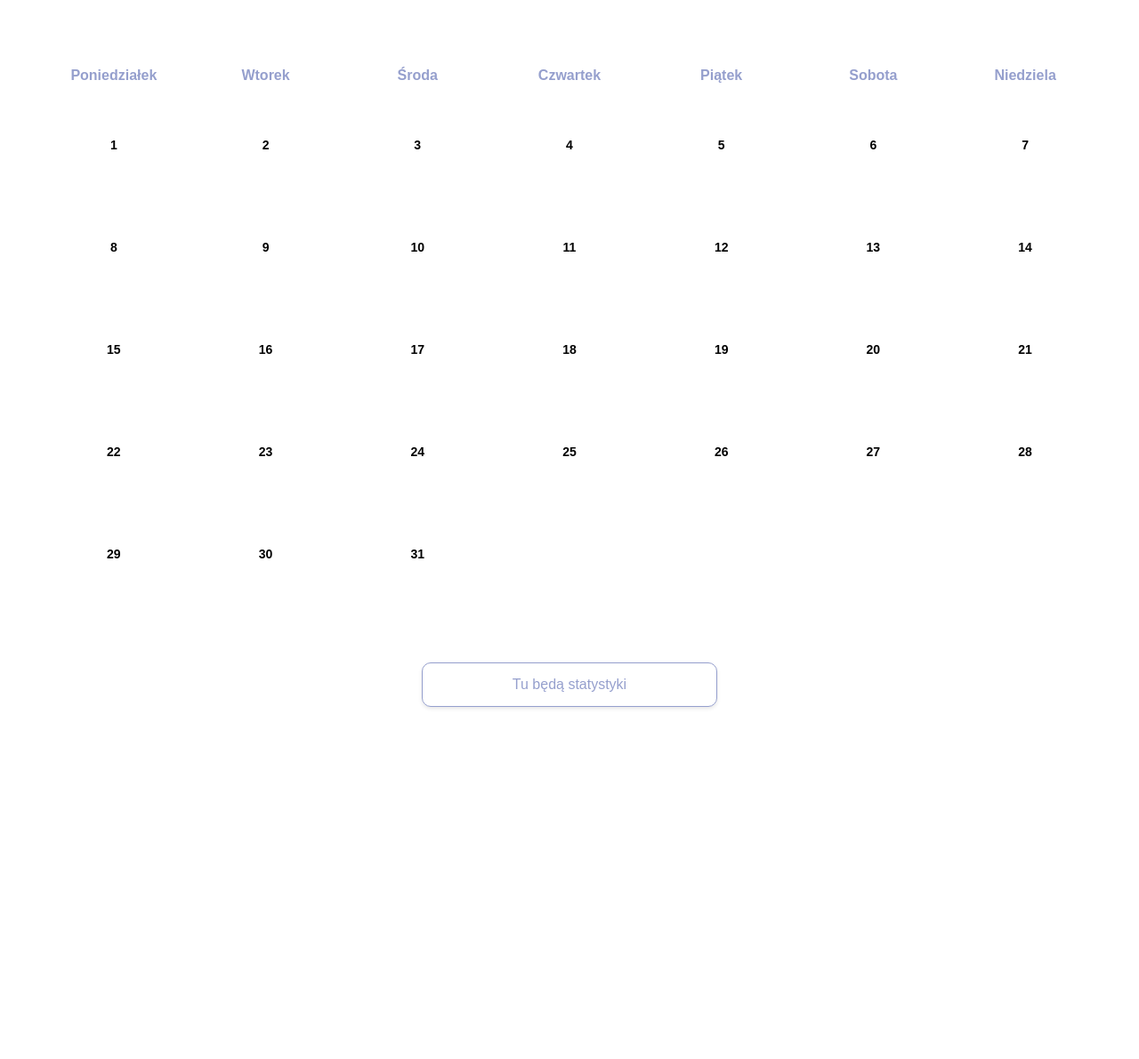
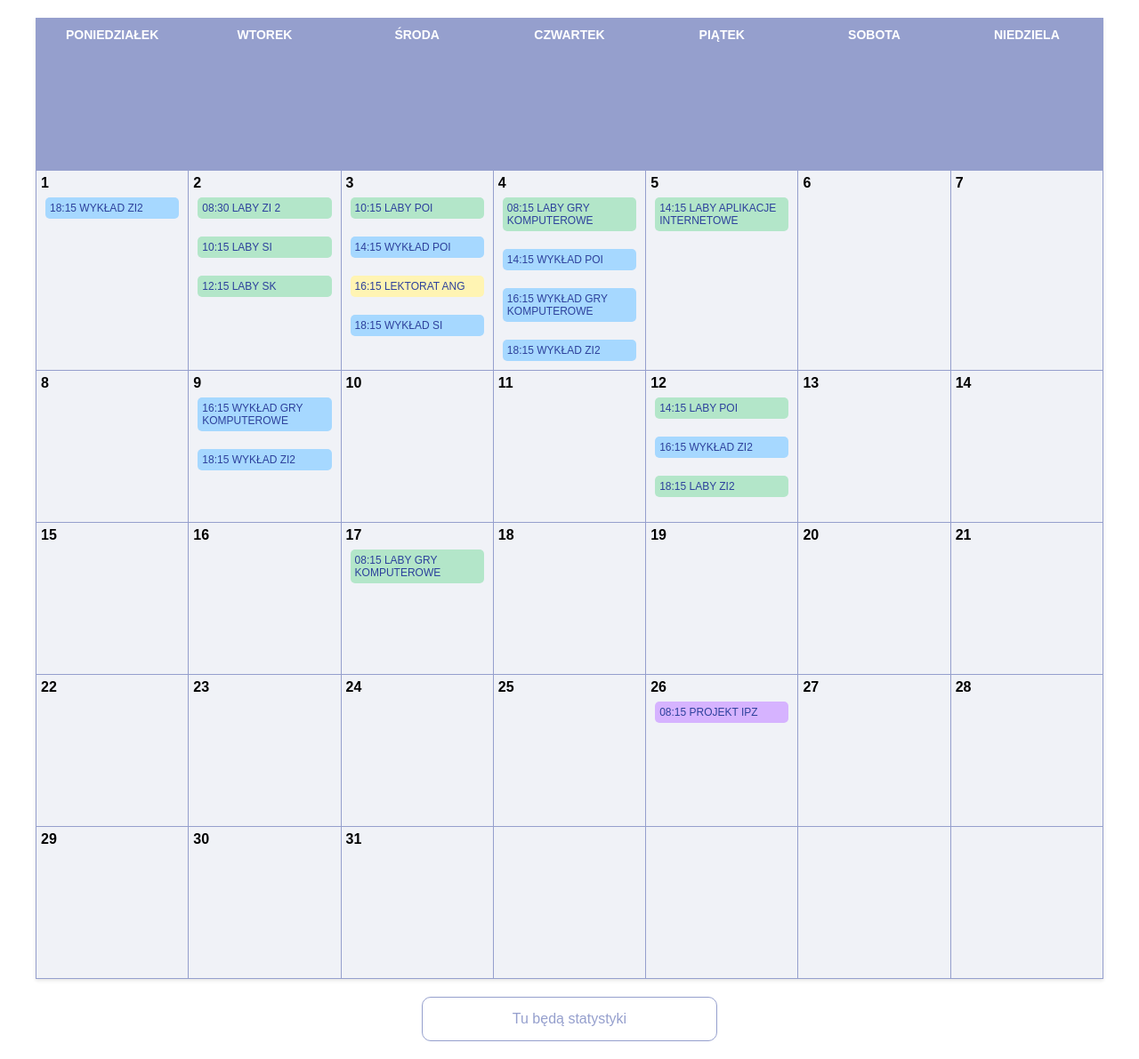
Before and after one commit to exITnerd/Skibidi-GPT, a PHP site: template schedule-app/src/Views/schedule/one_tab_month.php in a window 1280 px wide. Shown: the whole page at 89% size. Before the commit the page ends 797 px from the top, so only its background shows below. Run offline with PHP 8.4, Linux system fonts and the light colour scheme; the template is opened without the code that fills it, so the values that code supplies are empty.

Commit message:
widoki
widoki msiesiac

```diff
--- a/schedule-app/src/Views/schedule/one_tab_month.php
+++ b/schedule-app/src/Views/schedule/one_tab_month.php
@@ -4,7 +4,76 @@
     <meta charset="UTF-8">
     <meta name="viewport" content="width=device-width, initial-scale=1.0">
     <title>Plan Miesięczny</title>
-    <link rel="stylesheet" type="text/css" href="/styles/schedule-styles/one_tab_month_style.css">
+    <style>
+        body {
+            font-family: Arial, sans-serif;
+            background-color: #ffffff;
+            margin: 0;
+            padding: 0;
+        }
+        table {
+            border-collapse: collapse;
+            width: 100%;
+            max-width: 1200px;
+            margin: 20px auto;
+            background-color: #f0f2f7;
+            box-shadow: 0 2px 4px rgba(0, 0, 0, 0.1);
+        }
+        th, td {
+            border: 1px solid #959FCD;
+            padding: 10px;
+            width: 14%;
+            height: 150px;
+            vertical-align: top;
+            position: relative;
+        }
+        th {
+            background-color: #959FCD;
+            color: #ffffff;
+            text-align: center;
+            font-size: 14px;
+            text-transform: uppercase;
+        }
+        .day {
+            font-weight: bold;
+            font-size: 16px;
+            position: absolute;
+            top: 5px;
+            left: 5px;
+        }
+        .event {
+            margin-top: 20px;
+            font-size: 12px;
+            padding: 5px;
+            border-radius: 5px;
+        }
+        .type-lab {
+            background-color: #B3E6C9;
+            color: #2D419C;
+        }
+        .type-pro {
+            background-color: #D6B3FF;
+            color: #2D419C;
+        }
+        .type-lek {
+            background-color: #FFF4B3;
+            color: #2D419C;
+        }
+        .type-wyk {
+            background-color: #A6D8FF;
+            color: #2D419C;
+        }
+        .box {
+            width: 300px;
+            margin: 20px auto;
+            padding: 15px;
+            border: 1px solid #959FCD;
+            border-radius: 10px;
+            background-color: transparent;
+            text-align: center;
+            color: #959FCD;
+        }
+    </style>
 </head>
 <body>
 <table>
@@ -18,27 +87,54 @@
         <th>Niedziela</th>
     </tr>
     <tr>
-        <td><span class="day">1</span></td>
-        <td><span class="day">2</span></td>
-        <td><span class="day">3</span></td>
-        <td><span class="day">4</span></td>
-        <td><span class="day">5</span></td>
+        <td><span class="day">1</span>
+            <div class="event type-wyk">18:15 WYKŁAD ZI2</div>
+        </td>
+        <td><span class="day">2</span>
+            <div class="event type-lab">08:30 LABY ZI 2</div>
+            <div class="event type-lab">10:15 LABY SI</div>
+            <div class="event type-lab">12:15 LABY SK</div>
+        </td>
+        <td><span class="day">3</span>
+            <div class="event type-lab">10:15 LABY POI</div>
+            <div class="event type-wyk">14:15 WYKŁAD POI</div>
+            <div class="event type-lek">16:15 LEKTORAT ANG</div>
+            <div class="event type-wyk">18:15 WYKŁAD SI</div>
+        </td>
+        <td><span class="day">4</span>
+            <div class="event type-lab">08:15 LABY GRY KOMPUTEROWE</div>
+            <div class="event type-wyk">14:15 WYKŁAD POI</div>
+            <div class="event type-wyk">16:15 WYKŁAD GRY KOMPUTEROWE</div>
+            <div class="event type-wyk">18:15 WYKŁAD ZI2</div>
+        </td>
+        <td><span class="day">5</span>
+            <div class="event type-lab">14:15 LABY APLIKACJE INTERNETOWE</div>
+        </td>
         <td><span class="day">6</span></td>
         <td><span class="day">7</span></td>
     </tr>
     <tr>
         <td><span class="day">8</span></td>
-        <td><span class="day">9</span></td>
+        <td><span class="day">9</span>
+            <div class="event type-wyk">16:15 WYKŁAD GRY KOMPUTEROWE</div>
+            <div class="event type-wyk">18:15 WYKŁAD ZI2</div>
+        </td>
         <td><span class="day">10</span></td>
         <td><span class="day">11</span></td>
-        <td><span class="day">12</span></td>
+        <td><span class="day">12</span>
+            <div class="event type-lab">14:15 LABY POI</div>
+            <div class="event type-wyk">16:15 WYKŁAD ZI2</div>
+            <div class="event type-lab">18:15 LABY ZI2</div>
+        </td>
         <td><span class="day">13</span></td>
         <td><span class="day">14</span></td>
     </tr>
     <tr>
         <td><span class="day">15</span></td>
         <td><span class="day">16</span></td>
-        <td><span class="day">17</span></td>
+        <td><span class="day">17</span>
+            <div class="event type-lab">08:15 LABY GRY KOMPUTEROWE</div>
+        </td>
         <td><span class="day">18</span></td>
         <td><span class="day">19</span></td>
         <td><span class="day">20</span></td>
@@ -49,7 +145,9 @@
         <td><span class="day">23</span></td>
         <td><span class="day">24</span></td>
         <td><span class="day">25</span></td>
-        <td><span class="day">26</span></td>
+        <td><span class="day">26</span>
+            <div class="event type-pro">08:15 PROJEKT IPZ</div>
+        </td>
         <td><span class="day">27</span></td>
         <td><span class="day">28</span></td>
     </tr>
```
